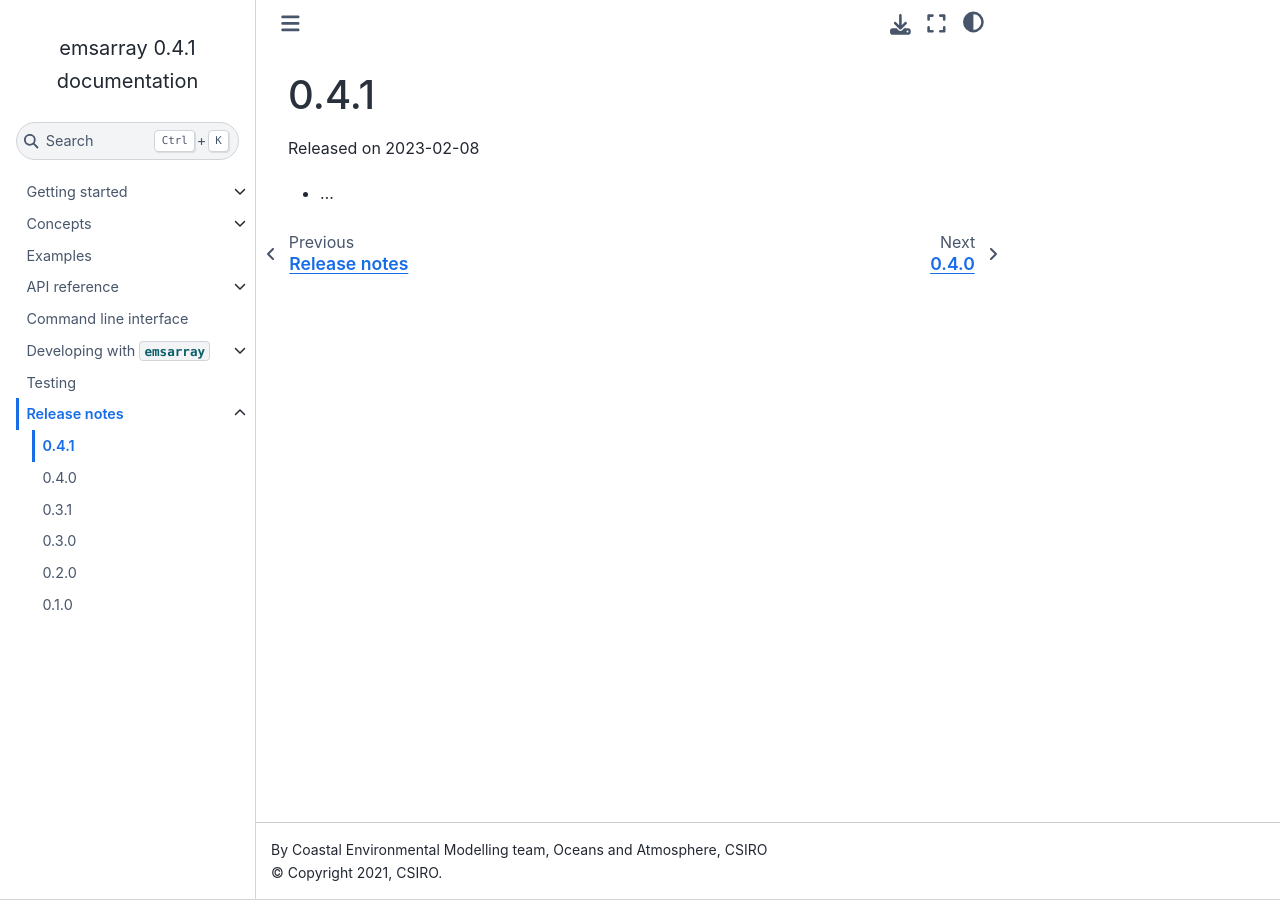
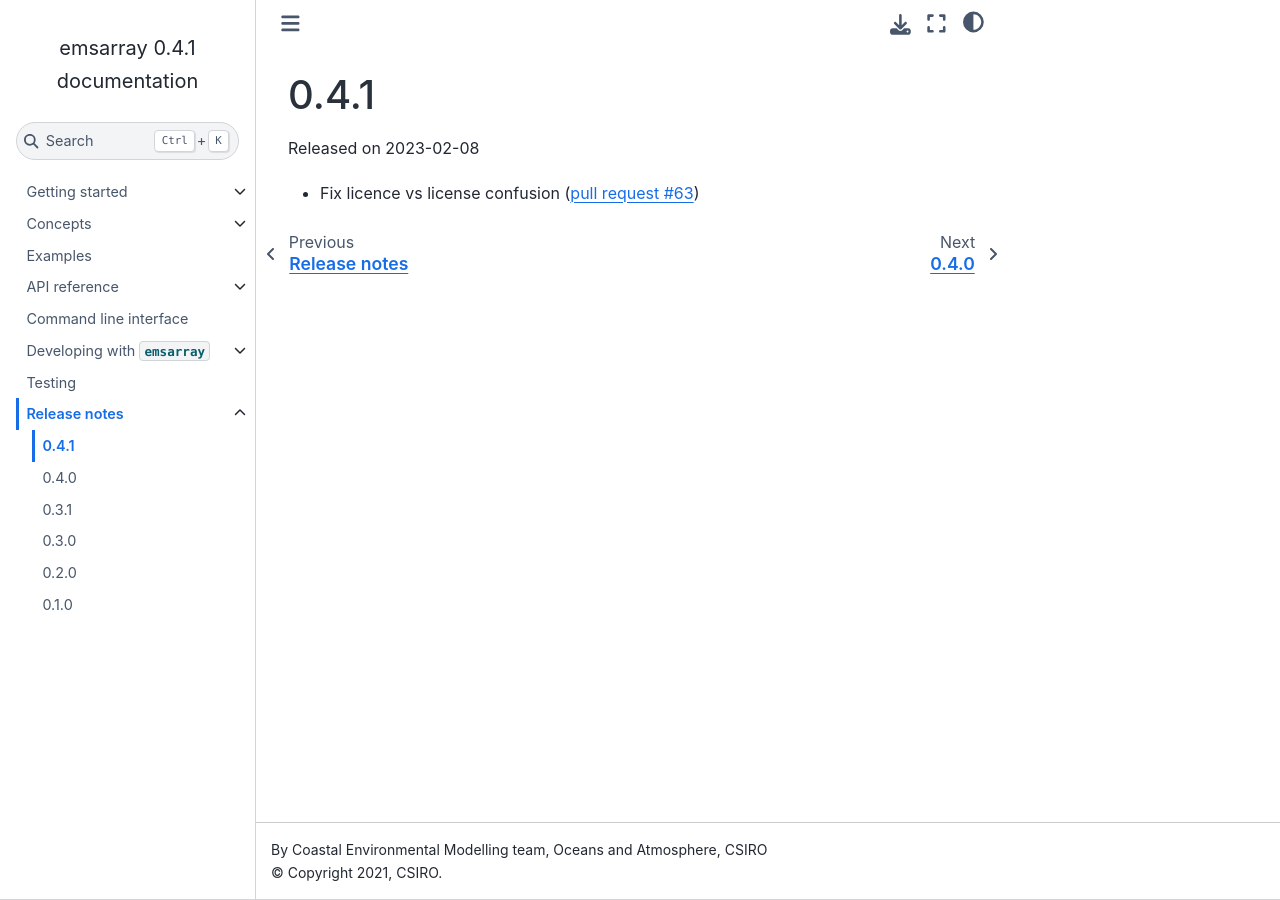
Before and after one commit to csiro-coasts/emsarray, a Sphinx documentation site: the page built from docs/releases/0.4.1.rst, in a window 1280 px wide. Built offline with Sphinx 7.4.7 and the Sphinx Book theme 1.1.4, drawn with Linux system fonts in a browser that asks for light colours; pages that are not in the unit, such as notebooks, are missing from menus.

Commit message:
Update release notes for licence debacle

```diff
--- a/docs/releases/0.4.1.rst
+++ b/docs/releases/0.4.1.rst
@@ -4,4 +4,4 @@
 
 Released on 2023-02-08
 
-* ...
+* Fix licence vs license confusion (:pr:`63`)
```
